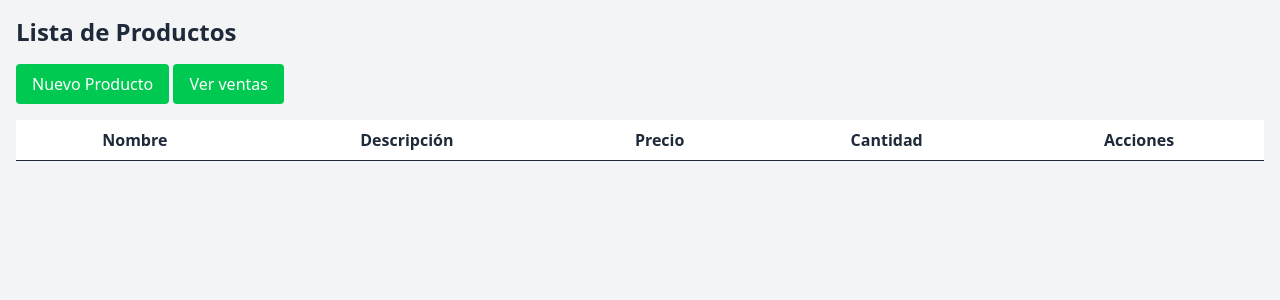
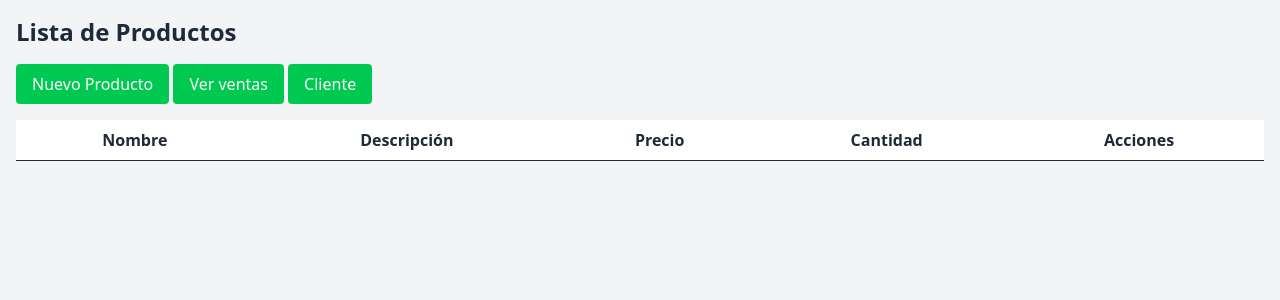
Before and after one commit to Wiwigodxd/Django-good, a Django app: page / in a window 1280 px wide. Shown: the part 56-356 px from the top of the page. Run offline with Django 4.2, Linux system fonts and the light colour scheme; data that the repository does not hold is empty.

Commit message:
feat: de la marakimbi
en decadencia

```diff
--- a/bienvenida/inventario/admin.py
+++ b/bienvenida/inventario/admin.py
@@ -1,7 +1,8 @@
 from django.contrib import admin
-from .models import Producto, Ventas, DetalleVenta
+from .models import Producto, Ventas, DetalleVenta, Cliente
 # Register your models here.
 
 admin.site.register(Producto)
 admin.site.register(Ventas)
 admin.site.register(DetalleVenta)
+admin.site.register(Cliente)
--- a/bienvenida/inventario/forms.py
+++ b/bienvenida/inventario/forms.py
@@ -1,6 +1,7 @@
 from django import forms
 from .models import Producto
 from .models import Ventas
+from .models import Cliente
 
 class ProductoForm(forms.ModelForm):
     class Meta:
@@ -11,3 +12,8 @@ class VentasForm(forms.ModelForm):
     class Meta:
         model = Ventas
         fields = ['rut','cantidad']
+
+class ClienteForm(forms.ModelForm):
+    class Meta:
+        model = Cliente
+        fields = ['rut','nombre','correo','telefono']
--- a/bienvenida/inventario/models.py
+++ b/bienvenida/inventario/models.py
@@ -22,3 +22,9 @@ class DetalleVenta(models.Model):
 
     def __str__(self):
         return f"{self.cantidad} x {self.producto.nombre} en {self.venta}"
+
+class Cliente(models.Model):
+    rut = models.CharField(max_length=13)
+    nombre = models.CharField(max_length=32)
+    correo = models.CharField(max_length=32)
+    telefono = models.DecimalField(max_digits=9 , decimal_places=0)
--- a/bienvenida/inventario/templates/inventario/lista_productos.html
+++ b/bienvenida/inventario/templates/inventario/lista_productos.html
@@ -8,6 +8,7 @@
   <h1 class="text-2xl font-bold mb-4">Lista de Productos</h1>
   <a href="{% url 'nuevo_producto' %}" class="bg-green-500 text-white px-4 py-2 rounded mb-4 inline-block hover:scale-105 transiiton-all ease-in">Nuevo Producto</a>
   <a href="{% url 'lista_ventas' %}" class="bg-green-500 text-white px-4 py-2 rounded mb-4 inline-block hover:scale-105 transiiton-all ease-in">Ver ventas</a>
+  <a href="{% url 'lista_cliente' %}" class="bg-green-500 text-white px-4 py-2 rounded mb-4 inline-block hover:scale-105 transiiton-all ease-in">Cliente</a>
   <table class="min-w-full bg-white">
     <thead>
       <tr>
--- a/bienvenida/inventario/urls.py
+++ b/bienvenida/inventario/urls.py
@@ -3,6 +3,8 @@ from . import views
 urlpatterns = [
     path("", views.lista_productos, name="lista_productos"),
     path("ventas/", views.lista_ventas, name="lista_ventas"),
+    path("cliente/", views.nuevo_cliente, name="nuevo_cliente"),
+    path("cliente/", views.lista_cliente, name="lista_cliente"),
     path("producto/venta/<int:id>/", views.venta_producto, name="venta_producto"),
     path("producto/<int:id>/", views.detalle_producto, name="detalle_producto"),
     path("producto/nuevo/", views.nuevo_producto, name="nuevo_producto"),
--- a/bienvenida/inventario/views.py
+++ b/bienvenida/inventario/views.py
@@ -1,8 +1,24 @@
 from django.shortcuts import render, get_object_or_404, redirect
 from .models import Producto
-from .models import Ventas, DetalleVenta
+from .models import Cliente, Ventas, DetalleVenta
 from .forms import ProductoForm
 from .forms import VentasForm
+from .forms import ClienteForm
+
+def nuevo_cliente(request):
+    if request.method == 'POST':
+        form = ClienteForm(request.POST)
+        if form.is_valid():
+            form.save()
+            return redirect('nuevo_cliente')
+    else:
+        form = ClienteForm()
+    return render(request, 'inventario/cliente.html', {'cliente': Cliente})
+
+
+def lista_cliente(request):
+    cliente = Cliente.objects.all()
+    return render(request, 'inventario/lista_cliente.html', {'cliente': cliente})
 
 
 def lista_ventas(request):
```
Also changed, not shown: bienvenida/inventario/templates/inventario/cliente.html (added, +23 -0 lines), bienvenida/inventario/migrations/0004_cliente.py (added).
